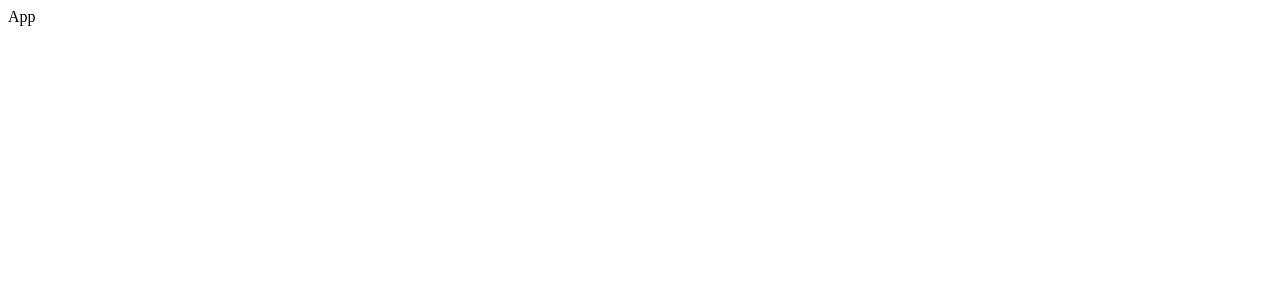
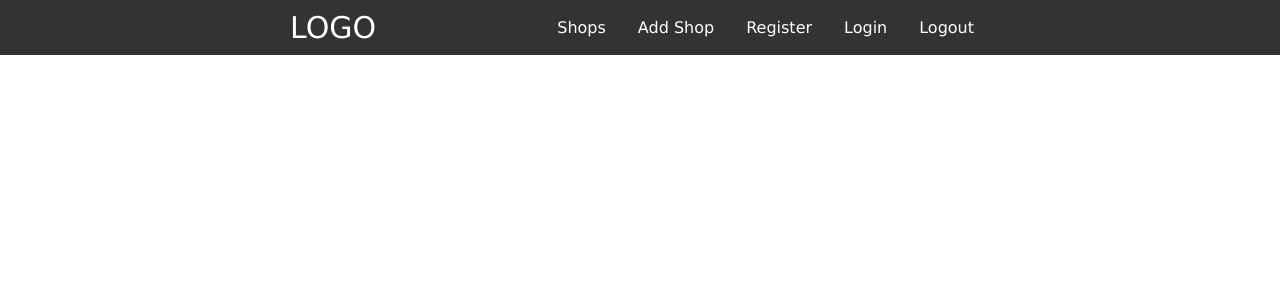
Before and after one commit to SimasCode/simonas_janulaitis_galutinis_atsiskaitymas, a React app: page / in a window 1280 px wide. Shown: the top 300 px of the page. Built offline with nearby package versions, Linux system fonts and the light colour scheme; the HTML template or start-up script is replaced by a standard one.

Commit message:
header reset

```diff
--- a/src/App.jsx
+++ b/src/App.jsx
@@ -1,6 +1,13 @@
 import './reset.scss';
 import './App.scss';
+import { Routes } from 'react-router-dom';
+import Header from './components/layout/Header';
 
 export default function App() {
-  return <div>App</div>;
+  return (
+    <div>
+      <Header />
+      <Routes></Routes>
+    </div>
+  );
 }
--- /dev/null
+++ b/src/components/layout/Header.jsx
@@ -0,0 +1,32 @@
+import { Link, NavLink } from 'react-router-dom';
+import './header.scss';
+
+export default function Header() {
+  return (
+    <header className='header'>
+      <div className='container'>
+        <Link className='headerLogo'>LOGO</Link>
+        <nav>
+          <NavLink className={'navLink'} to={'/'}>
+            Shops
+          </NavLink>
+          <NavLink className={'navLink'} to={'/add-shop'}>
+            Add Shop
+          </NavLink>
+
+          <NavLink className={'navLink'} to={'/register'}>
+            Register
+          </NavLink>
+
+          <NavLink className={'navLink'} to={'/login'}>
+            Login
+          </NavLink>
+
+          <NavLink className={'navLink'} to={'/login'}>
+            Logout
+          </NavLink>
+        </nav>
+      </div>
+    </header>
+  );
+}
--- /dev/null
+++ b/src/components/layout/header.scss
@@ -0,0 +1,24 @@
+.header {
+    background-color: #333;
+    color: #fff;
+    .headerLogo {
+      font-size: 30px;
+      padding: 10px 0;
+      text-decoration: none;
+      color: white;
+    }
+    .container {
+      display: flex;
+      justify-content: space-between;
+      align-items: center;
+    }
+    .navLink {
+      padding: 0.3em 1em;
+      display: inline-block;
+      color: white;
+      text-decoration: none;
+    }
+    .navLink:hover {
+      background-color: #484848;
+    }
+  }
--- a/src/reset.scss
+++ b/src/reset.scss
@@ -0,0 +1,15 @@
+* {
+    box-sizing: border-box;
+    margin: 0;
+  }
+
+  :root {
+    font-family: Verdana, Geneva, Tahoma, sans-serif;
+  }
+
+.container {
+    max-width: 800px;
+    margin: 0 auto;
+    padding-left: 50px;
+    padding-right: 50px;
+  }
```
Also changed, not shown: src/main.jsx (+5 -3 lines).
